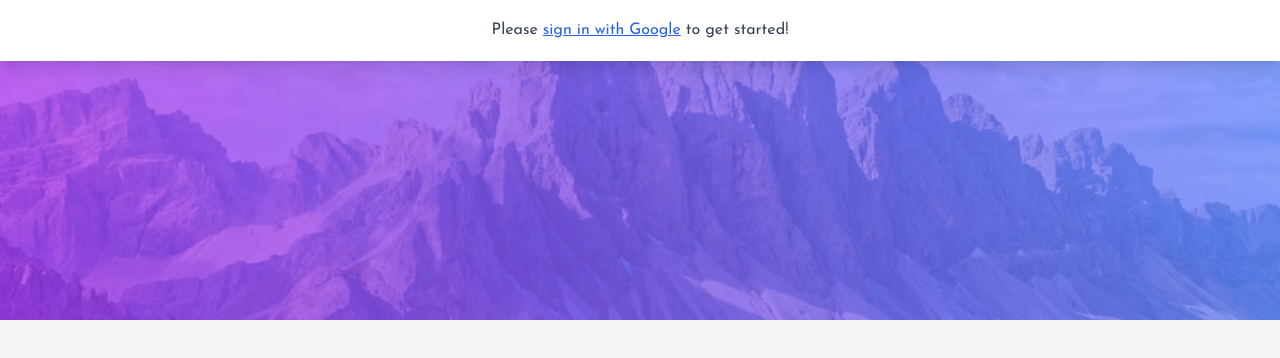
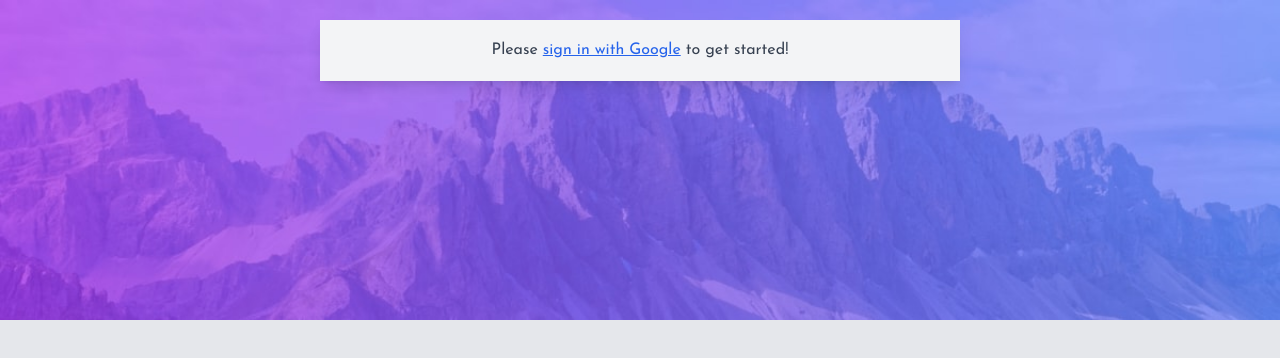
Before and after one commit to JordanAdair/todo-app, a React (Vite) app: page / in a window 1280 px wide. Shown: the top 358 px of the page. Built offline with nearby package versions, Linux system fonts and the light colour scheme; no server answers.

Commit message:
Fix some minor bugs

```diff
--- a/src/App.tsx
+++ b/src/App.tsx
@@ -7,7 +7,7 @@ function App() {
 	const [user] = useAuthState(auth);
 
 	return (
-		<div className="fixed flex flex-col bg-gray-100 dark:bg-darkBlue800 h-screen w-screen transition-colors duration-500 ease-in-out overflow-x-hidden overflow-scroll">
+		<div className="fixed flex flex-col bg-gray-200 dark:bg-darkBlue800 h-screen w-screen transition-colors duration-500 ease-in-out overflow-x-hidden overflow-scroll">
 			<Banner />
 			{user ? <ContentContainer /> : <SignIn />}
 		</div>
--- a/src/components/CreateTodo.tsx
+++ b/src/components/CreateTodo.tsx
@@ -32,8 +32,9 @@ const CreateTodo = (props: Props) => {
 			onSubmit={handleSubmit}
 		>
 			<input
-				className="w-full mr-3 dark:bg-darkBlue500 bg-white focus:outline-none focus-visible:outline dark:text-lightBlue200 text-gray-800 placeholder-gray-500"
+				className="w-full mr-3 dark:bg-darkBlue500 bg-gray-100 focus:outline-none focus-visible:outline dark:text-lightBlue200 text-gray-800 placeholder-gray-500"
 				type="text"
+				maxLength={60}
 				placeholder="Create a new todo..."
 				value={title}
 				name="text"
--- a/src/components/Header.tsx
+++ b/src/components/Header.tsx
@@ -9,7 +9,7 @@ const Header = (props: Props) => {
 	return (
 		<div className="mt-5">
 			<div className="flex justify-between select-none">
-				<h1 className=" font-josefinSans text-4xl text-lightBlue100 font-bold">
+				<h1 className="font-josefinSans text-4xl text-lightBlue100 font-bold">
 					T O D O
 				</h1>
 				<span
--- a/src/components/SignIn.tsx
+++ b/src/components/SignIn.tsx
@@ -28,13 +28,13 @@ const SignIn = () => {
 	};
 
 	return (
-		<div>
-			<button
-				onClick={signInWithGoogle}
-				className="bar-style | flex justify-center dark:text-lightBlue100 text-gray-700"
-			>
+		<div className="flex justify-center">
+			<button className="bar-style | max-w-[50vw] mt-5 dark:text-lightBlue100 text-gray-700 cursor-default">
 				Please&nbsp;
-				<span className="bar-hover-style | underline text-blue-600 dark:text-blue-400">
+				<span
+					onClick={signInWithGoogle}
+					className="bar-hover-style | underline text-blue-600 dark:text-blue-400 cursor-pointer"
+				>
 					sign in with Google
 				</span>
 				&nbsp;to get started!
--- a/src/components/Todo.tsx
+++ b/src/components/Todo.tsx
@@ -12,18 +12,18 @@ export const Todo = ({ index, todo, toggleComplete, handleDelete }: Props) => {
 
 	return (
 		<div className="bar-style bar-text-style | flex justify-between border-b border-gray-200 dark:border-gray-700 group">
-			<div className="flex items-center relative">
+			<div className="flex items-center">
 				<input
 					className="checkBox | mr-3 peer appearance-none h-6 w-6 border
-								dark:border-gray-600 border-gray-300 hover:dark:border-gray-400 hover:border-gray-600 rounded-full checked:border-none focus:outline-none transition duration-200 align-top bg-no-repeat
-								bg-center bg-contain float-left cursor-pointer"
+								dark:border-gray-600 border-gray-300 hover:dark:border-gray-400 hover:border-gray-600 rounded-full checked:border-none focus:outline-none transition duration-200
+								 cursor-pointer"
 					type="checkbox"
 					id={`${todo.id}`}
 					onChange={handleChange}
 					checked={todo.completed ? true : false}
 				/>
 				<label
-					className=" top-0 dark:text-lightBlue200 peer-checked:line-through peer-checked:text-gray-400 dark:peer-checked:text-gray-500 select-none"
+					className="dark:text-lightBlue200 peer-checked:line-through peer-checked:text-gray-400 dark:peer-checked:text-gray-500 select-none"
 					htmlFor={`${todo.id}`}
 				>
 					{todo.title}
--- a/src/components/TodoContainer.tsx
+++ b/src/components/TodoContainer.tsx
@@ -1,5 +1,5 @@
 import SortingTray from "./SortingTray";
-import TodoList from "./TodoList";
+import Todo from "./Todo";
 
 type Props = {
 	todos: any;
@@ -19,15 +19,17 @@ const TodoContainer = ({
 	clearCompleted,
 }: Props) => {
 	return (
-		<div className="relative flex flex-col">
-			<div className="flex flex-col rounded-md drop-shadow-lg">
-				<TodoList
-					todos={todos}
+		<div className="overflow-hidden rounded-md drop-shadow-lg">
+			{todos.map((todo: any, index: any) => (
+				<Todo
+					key={todo.id}
+					index={index}
+					todo={todo}
 					toggleComplete={toggleComplete}
 					handleDelete={handleDelete}
 				/>
-				<SortingTray itemsLeft={itemsLeft} clearCompleted={clearCompleted} />
-			</div>
+			))}
+			<SortingTray itemsLeft={itemsLeft} clearCompleted={clearCompleted} />
 		</div>
 	);
 };
--- a/src/components/TodoList.tsx
+++ /dev/null
@@ -1,26 +0,0 @@
-import { Droppable } from "react-beautiful-dnd";
-import Todo from "./Todo";
-
-type Props = {
-	todos: any;
-	toggleComplete: any;
-	handleDelete: any;
-};
-
-const TodoList = ({ todos, toggleComplete, handleDelete }: Props) => {
-	return (
-		<div>
-			{todos.map((todo: any, index: any) => (
-				<Todo
-					key={todo.id}
-					index={index}
-					todo={todo}
-					toggleComplete={toggleComplete}
-					handleDelete={handleDelete}
-				/>
-			))}
-		</div>
-	);
-};
-
-export default TodoList;
--- a/src/index.css
+++ b/src/index.css
@@ -6,7 +6,7 @@
 
 @layer components {
 	.bar-style {
-		@apply w-full dark:bg-darkBlue500 bg-white shadow-lg font-josefinSans py-[1.15rem] px-5;
+		@apply w-full dark:bg-darkBlue500 bg-gray-100 shadow-lg font-josefinSans py-[1.15rem] px-5;
 	}
 
 	.bar-text-style {
```
Also changed, not shown: 1 other file (tests, documents, lock files or other folders).
